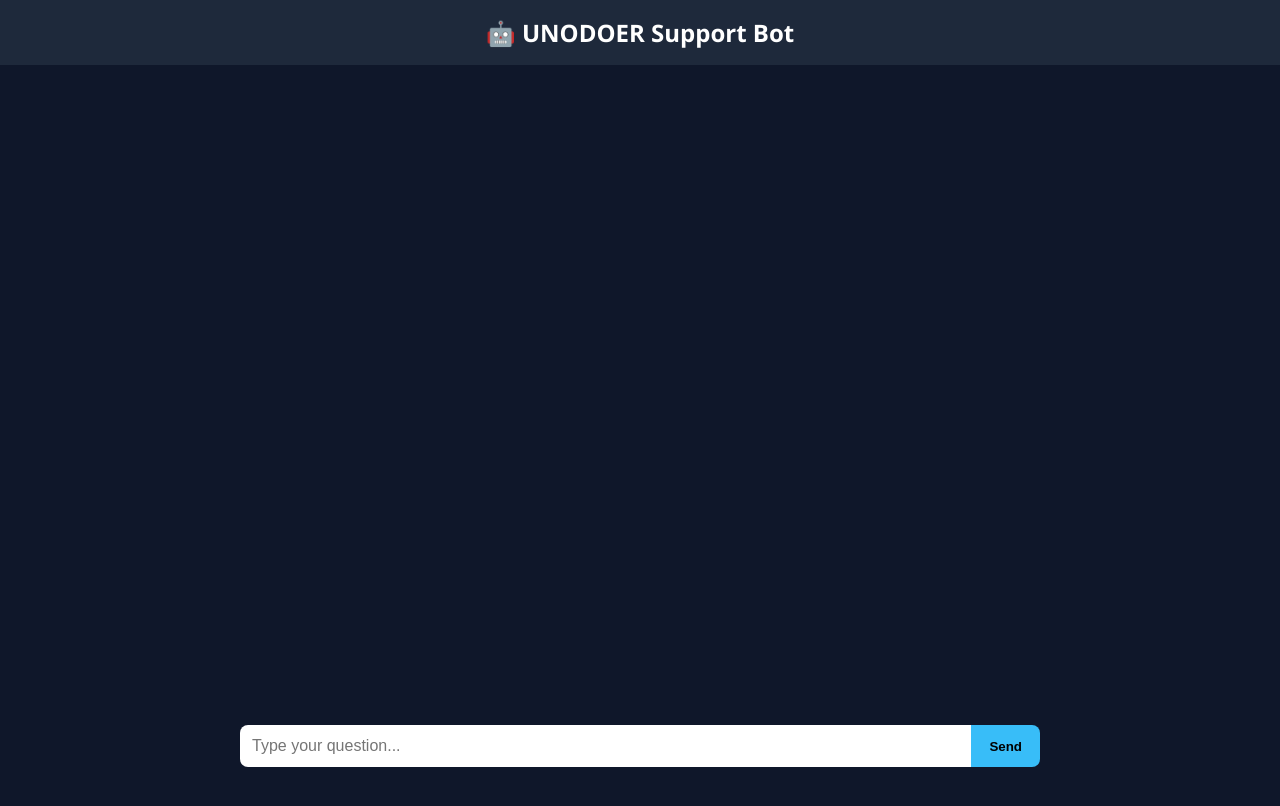
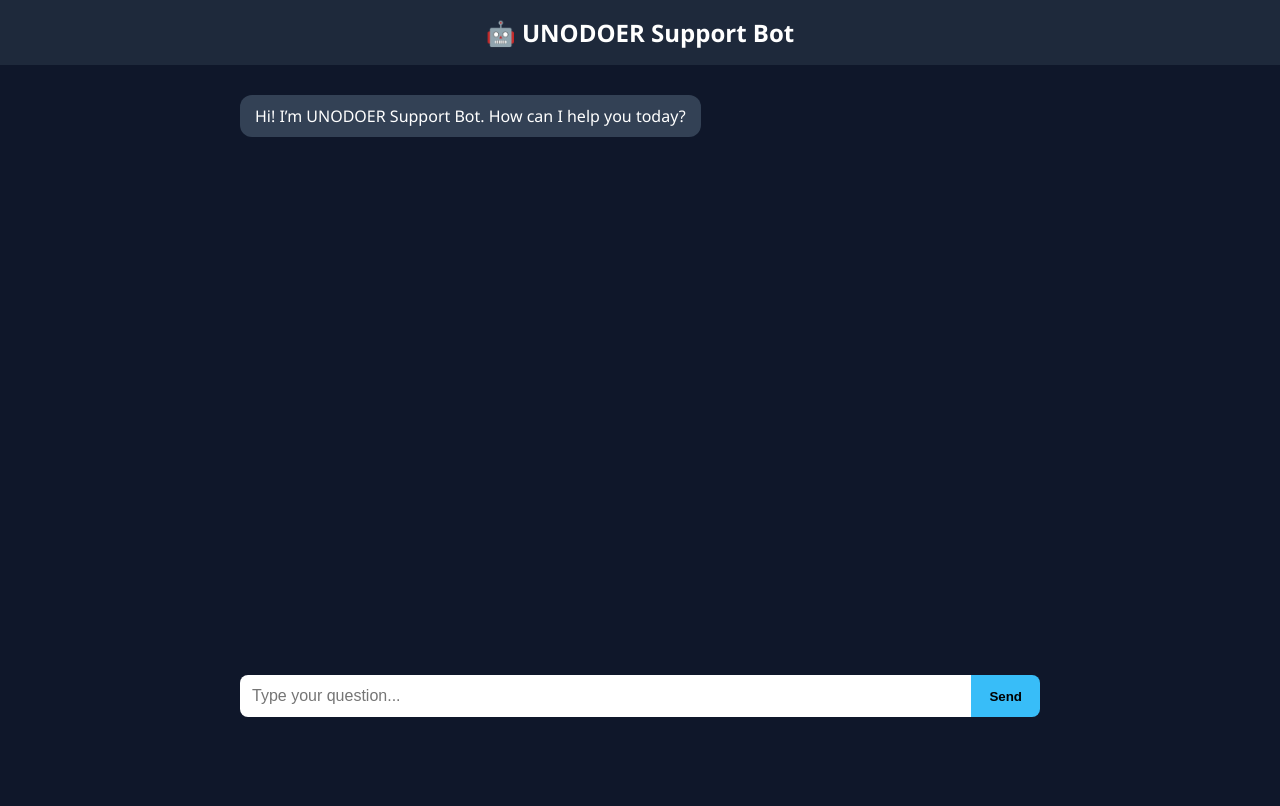
Before and after one commit to Unodoer/Wzatco, a plain HTML site: page index.html in a window 1280 px wide. Drawn offline with Linux system fonts and the light colour scheme.

Commit message:
Update index.html

```diff
--- a/index.html
+++ b/index.html
@@ -9,8 +9,8 @@
       background: #0f172a;
       color: #fff;
       font-family: 'Segoe UI', sans-serif;
+      margin: 0;
       padding: 0;
-      margin: 0;
     }
     header {
       background: #1e293b;
@@ -23,7 +23,7 @@
       max-width: 800px;
       margin: 0 auto;
       padding: 20px;
-      height: 75vh;
+      height: 70vh;
       overflow-y: auto;
       display: flex;
       flex-direction: column;
@@ -33,6 +33,7 @@
       padding: 10px 15px;
       border-radius: 12px;
       max-width: 80%;
+      line-height: 1.4;
     }
     .user {
       background: #38bdf8;
@@ -47,8 +48,8 @@
     #inputArea {
       display: flex;
       max-width: 800px;
-      margin: 20px auto;
-      padding: 0 20px 20px;
+      margin: 10px auto 20px;
+      padding: 0 20px;
     }
     #userInput {
       flex: 1;
@@ -73,9 +74,11 @@
 </head>
 <body>
   <header>🤖 UNODOER Support Bot</header>
-  <div id="chatbox"></div>
+  <div id="chatbox">
+    <div class="message bot">Hi! I’m UNODOER Support Bot. How can I help you today?</div>
+  </div>
   <div id="inputArea">
-    <input type="text" id="userInput" placeholder="Type your question..." />
+    <input type="text" id="userInput" placeholder="Type your question..." autocomplete="off" />
     <button id="sendBtn" onclick="sendMessage()">Send</button>
   </div>
 
@@ -105,10 +108,12 @@
           body: JSON.stringify({ message: userMessage }),
           headers: { "Content-Type": "application/json" },
         });
+
         const data = await response.json();
-        appendMessage(data.reply || "No reply", "bot");
+        appendMessage(data.reply || "⚠️ No reply from bot", "bot");
       } catch (err) {
         appendMessage("⚠️ Error reaching support bot.", "bot");
+        console.error(err);
       }
     }
 
```
